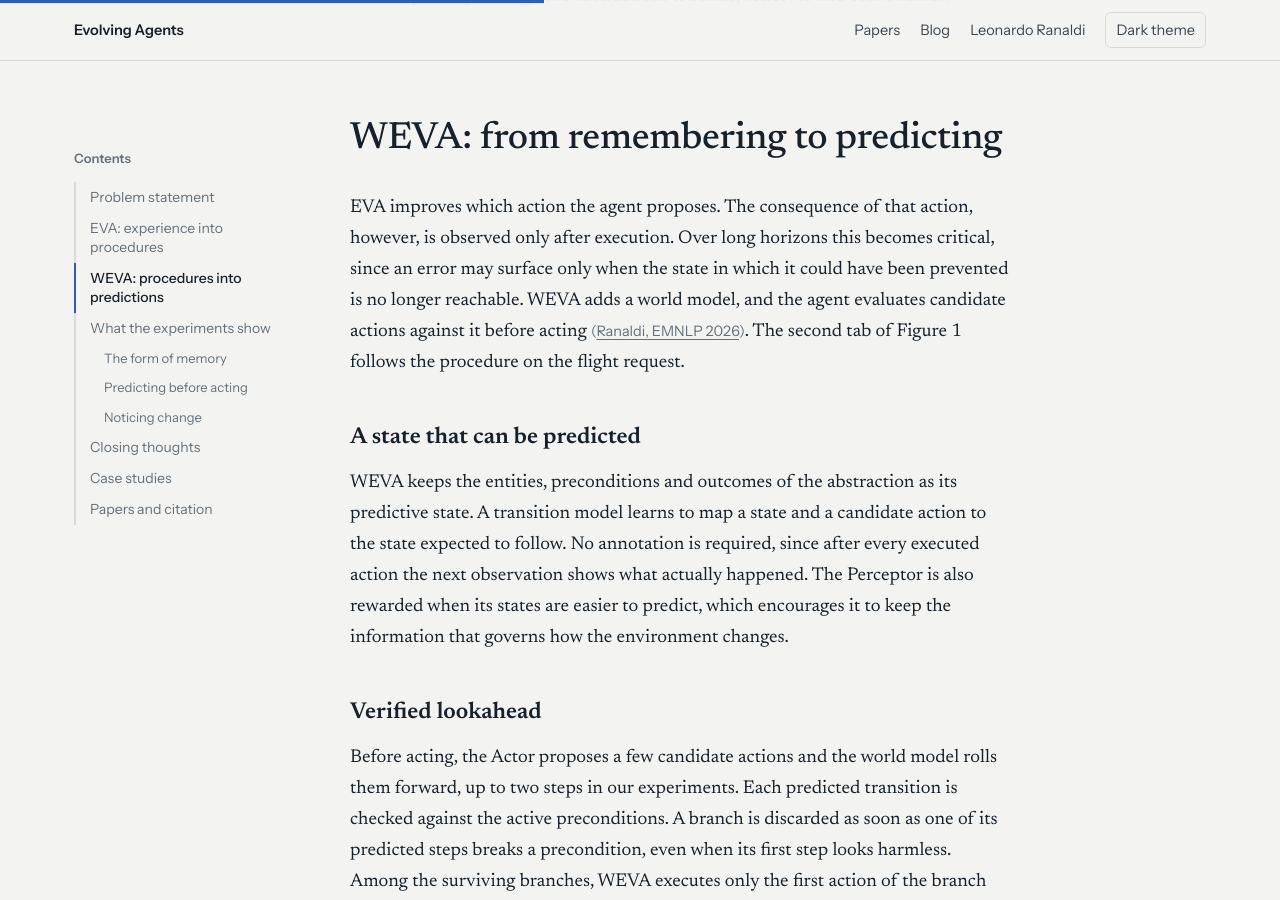
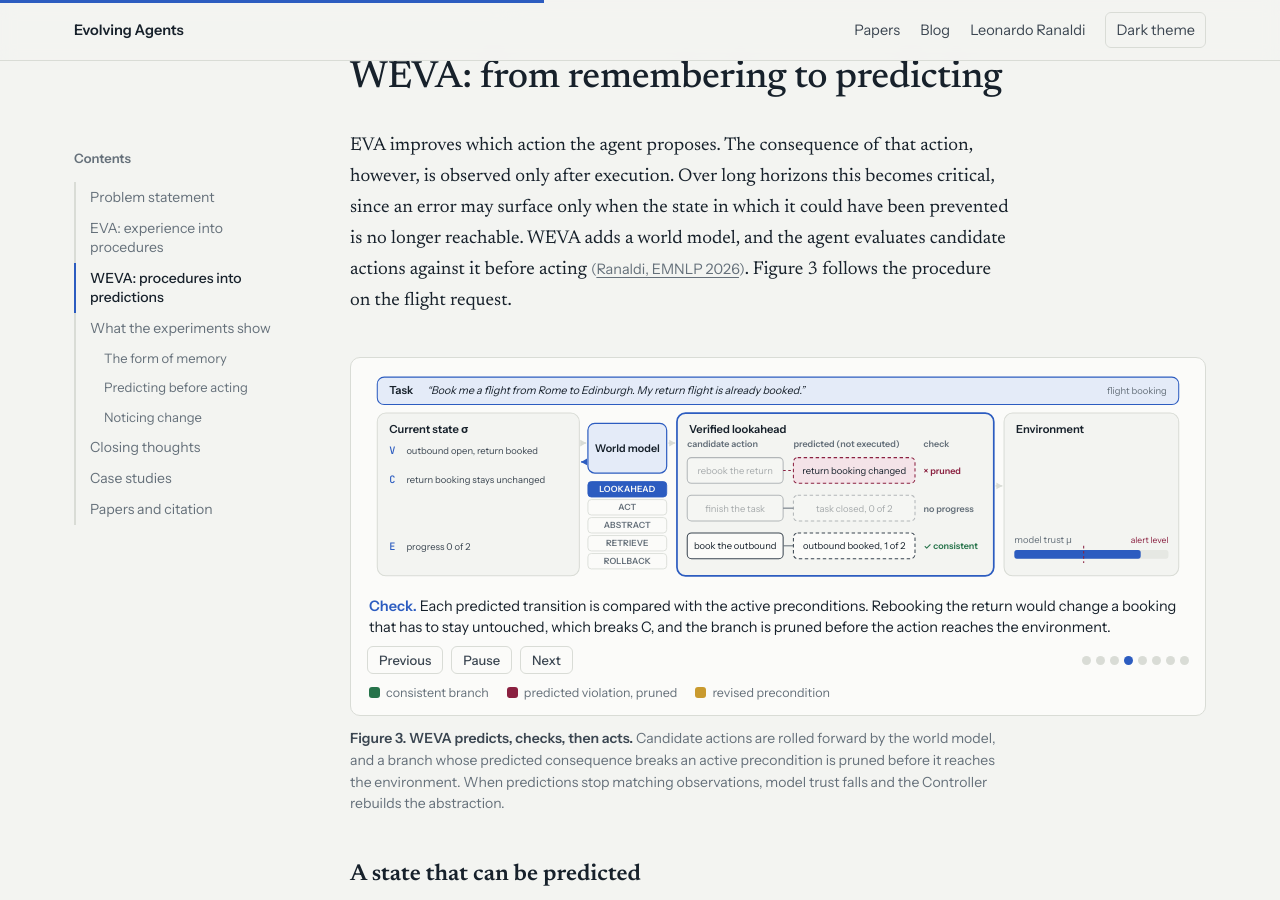
Before and after one commit to leonardo-ranaldi/leonardo-ranaldi.github.io, a Jekyll site: the page evolving-agents/index.html, which Jekyll copies as it is, in a window 1280 px wide and 900 px high, scrolled down 4609 px. Built offline with Jekyll 4.4.1, drawn with Linux system fonts in a browser that asks for light colours; some of the changed text lies outside the part shown.

Commit message:
Add files via upload

```diff
--- a/evolving-agents/index.html
+++ b/evolving-agents/index.html
@@ -62,8 +62,8 @@
         <p class="hero__by">Leonardo Ranaldi, University of Edinburgh and University of Rome Tor Vergata. A technical post on EVA (ACL 2026) and WEVA (EMNLP 2026).</p>
 
         <figure class="figure figure--hero">
-          <div class="anim" data-anim="both"></div>
-          <figcaption><b>Figure 1. EVA and WEVA share one representation.</b> EVA turns a trajectory into a quasi-symbolic abstraction, stores it after a verified success or an instructive failure, and retrieves it on later tasks. WEVA uses the same state to predict what a candidate action would cause, and prunes an action whose predicted consequence breaks a precondition before it reaches the environment.</figcaption>
+          <div class="anim" data-anim="eva"></div>
+          <figcaption><b>Figure 1. EVA turns experience into memory.</b> The agent acts on a task, the Perceptor maps the trajectory into a quasi-symbolic abstraction, and the abstraction is stored after a verified success or an instructive failure. On later tasks the Controller retrieves it and the Actor adapts it to the new entities.</figcaption>
         </figure>
 
         <p class="hero__lead">Language agents increasingly solve streams of related tasks in the same environment. A shopping agent searches the same catalogue, an assistant edits the same set of files, a travel agent books through the same sites. Each task leaves experience that could make the next one easier. In practice, agents keep little of it, and they repeat similar mistakes across tasks that share the same structure.</p>
@@ -108,7 +108,7 @@
       <!-- ============================ EVA ============================ -->
       <section class="section" id="eva">
         <h2 class="section__title">EVA: turning experience into procedures</h2>
-        <p>EVA organises the agent around three modules, the Perceptor, the Controller and the Actor. The three modules read and write the same quasi-symbolic abstraction, which also serves as the interface to memory <span class="cite" data-paper="eva"></span>. The first tab of Figure 1 follows one complete cycle.</p>
+        <p>EVA organises the agent around three modules, the Perceptor, the Controller and the Actor. The three modules read and write the same quasi-symbolic abstraction, which also serves as the interface to memory <span class="cite" data-paper="eva"></span>. Figure 1 follows one complete cycle.</p>
 
         <h3 class="subhead">The Perceptor reads the trajectory</h3>
         <p>Given the goal, the current observation and a recent window of actions and feedback, the Perceptor writes the active abstraction. It also reports how confident it is in what it has written, a signal that the Controller reads at the next step.</p>
@@ -134,7 +134,12 @@
       <!-- ============================ WEVA ============================ -->
       <section class="section" id="weva">
         <h2 class="section__title">WEVA: from remembering to predicting</h2>
-        <p>EVA improves which action the agent proposes. The consequence of that action, however, is observed only after execution. Over long horizons this becomes critical, since an error may surface only when the state in which it could have been prevented is no longer reachable. WEVA adds a world model, and the agent evaluates candidate actions against it before acting <span class="cite" data-paper="weva"></span>. The second tab of Figure 1 follows the procedure on the flight request.</p>
+        <p>EVA improves which action the agent proposes. The consequence of that action, however, is observed only after execution. Over long horizons this becomes critical, since an error may surface only when the state in which it could have been prevented is no longer reachable. WEVA adds a world model, and the agent evaluates candidate actions against it before acting <span class="cite" data-paper="weva"></span>. Figure 3 follows the procedure on the flight request.</p>
+
+        <figure class="figure figure--wide">
+          <div class="anim" data-anim="weva"></div>
+          <figcaption><b>Figure 3. WEVA predicts, checks, then acts.</b> Candidate actions are rolled forward by the world model, and a branch whose predicted consequence breaks an active precondition is pruned before it reaches the environment. When predictions stop matching observations, model trust falls and the Controller rebuilds the abstraction.</figcaption>
+        </figure>
 
         <h3 class="subhead">A state that can be predicted</h3>
         <p>WEVA keeps the entities, preconditions and outcomes of the abstraction as its predictive state. A transition model learns to map a state and a candidate action to the state expected to follow. No annotation is required, since after every executed action the next observation shows what actually happened. The Perceptor is also rewarded when its states are easier to predict, which encourages it to keep the information that governs how the environment changes.</p>
```
Also changed, not shown: other parts of evolving-agents/index.html (+2 -2 lines).
